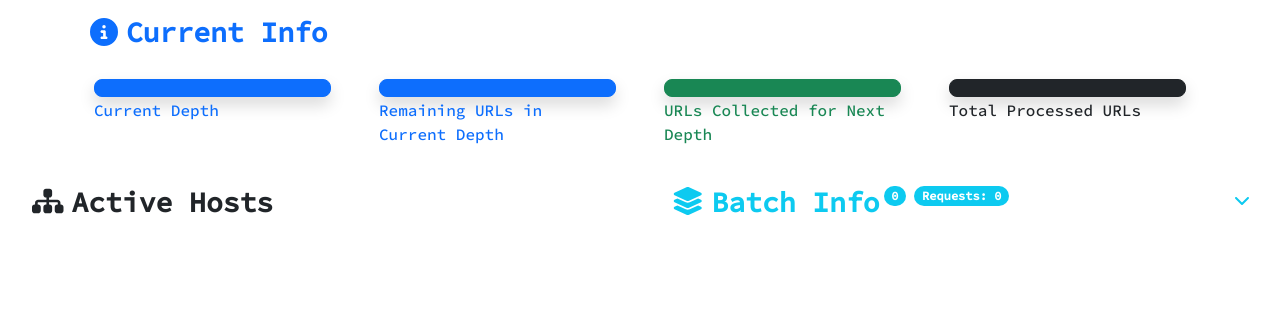
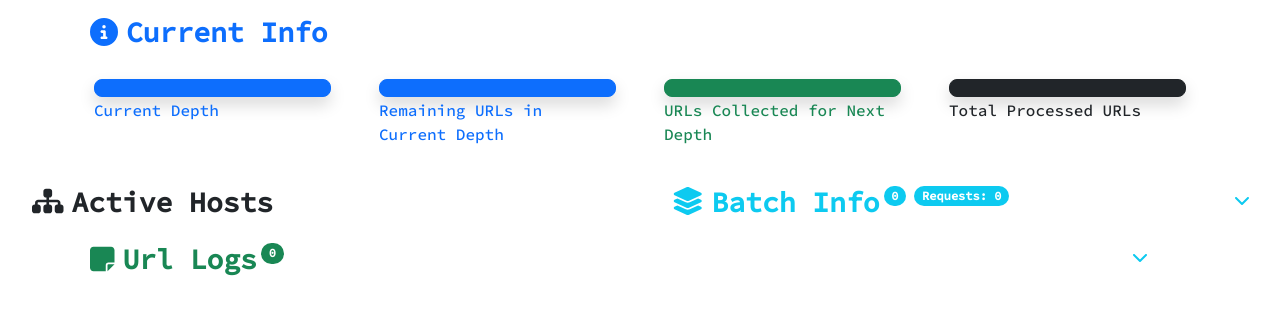
Before and after one commit to astric-0/NextCrawler, a Next.js app: page / in a window 1280 px wide. Both pictures are taken after a click on the button "Start". Shown: the top 314 px of the page. Built offline with nearby package versions, Linux system fonts and the light colour scheme.

Commit message:
added urls logs panel

```diff
--- a/components/index.js
+++ b/components/index.js
@@ -5,6 +5,7 @@ import InputBox from "./layouts/InputBox";
 import ActiveHostsPanel from "./panels/ActiveHostsPanel";
 import CurrentInfoPanel from "./panels/CurrentInfoPanel";
 import ErrorPanel from "./panels/ErrorPanel";
+import UrlLogPanel from "./panels/UrlLogPanel";
 import PanelTitle from "./PanelTitle";
 import BatchInfo from "./panels/BatchInfo";
 import ExpandBtn from "./ExpandBtn";
@@ -14,9 +15,12 @@ export {
     SourceForm,
     SourceField,
     InputBox,
+
     ActiveHostsPanel,
     CurrentInfoPanel,
     ErrorPanel,
+    UrlLogPanel,
+
     PanelTitle,
     BatchInfo,
     ExpandBtn,
--- a/components/layouts/Layout.jsx
+++ b/components/layouts/Layout.jsx
@@ -3,7 +3,7 @@ import { Container } from 'react-bootstrap';
 
 const Layout = ({ children }) => {
     return (
-        <Container fluid className='vh-100'>
+        <Container fluid className='layout-container'>
             { children }
         </Container>
     );
--- /dev/null
+++ b/components/panels/UrlLogPanel.jsx
@@ -0,0 +1,67 @@
+import React, { useContext } from 'react';
+import { Container, ListGroup, Badge, Row, Col } from 'react-bootstrap';
+import { faNoteSticky } from '@fortawesome/free-solid-svg-icons';
+import AppContext from '@/context/AppContext';
+import { PanelTitle, ExpandBtn } from '@/components';
+
+const LogItem = ({ url, info }) => {
+    const { depth, batch, urlId, status, time, failed } = info;
+    return (
+        <ListGroup.Item
+            as="li"
+            variant={ failed ? 'danger' : 'success' }
+            className="d-flex justify-content-between align-items-start"
+        >
+            <div className="ms-2 me-auto">
+                <div>
+                    <span className='fw-bold text-break'>[{urlId}]</span>&nbsp;{url}
+                </div>
+                <span className={`${ failed==true ? 'text-danger' : 'text-success' }`}>{status}</span>
+            </div>
+            <Badge bg="primary" className='mx-1'>
+                Depth: {depth}
+            </Badge>
+            <Badge bg="dark" className='mx-1'>
+                Batch: {batch}
+            </Badge>
+            <Badge bg="dark" className='mx-1'>
+                {time}
+            </Badge>
+        </ListGroup.Item>
+    );
+}
+
+const UrlLogPanel = _ => {
+    const { urlLog } = useContext(AppContext);
+    const expand = false;
+
+    const logList = [];
+    let i = 0;
+    for (let url in urlLog) {
+        logList.push(<LogItem key={i} url={url} info={urlLog[url]} />);
+        i++;
+    }
+
+    return (
+        <Container>
+            <Row className='text-success'>
+                <Col xs="11">
+                    <div className='d-flex align-items-start'>
+                        <PanelTitle title='Url Logs' icon={faNoteSticky} />
+                        <Badge className='mx-1' bg="success" pill>
+                            {Object.keys(urlLog).length}
+                        </Badge>
+                    </div>
+                </Col>
+                <Col>
+                    <ExpandBtn onClick={_ => (!expand)} expand={expand} color='info' />
+                </Col>
+            </Row>
+            <ListGroup>
+                {logList}
+            </ListGroup>
+        </Container>
+    );
+}
+
+export default UrlLogPanel;
--- a/lib/services/oracle.js
+++ b/lib/services/oracle.js
@@ -22,7 +22,7 @@ class Oracle {
         if (!(url && info)) return;
 
         this.waiting.delete(url);
-        this.processed[url] = info;
+        this.processed[url] = { ...info, time: new Date().toLocaleString() };
 
         const { hostname } = new URL(url);
         const count = this.hostnameCount[hostname];
--- a/pages/_app.js
+++ b/pages/_app.js
@@ -13,6 +13,7 @@ export default function App({ Component, pageProps }) {
     const [currentInfo,  setCurrentInfo] = useState({});
     const [crawlerErrorList, setCrawlerErrorList] = useState([]);
     const [batchInfo, setBatchInfo] = useState({ batch: 0, urls: [] });
+    const [urlLog, setUrlLog] = useState({});
 
     const pushCrawlerErrorList = error => {
         crawlerErrorList.push(error);
@@ -24,13 +25,25 @@ export default function App({ Component, pageProps }) {
         setCurrentInfo,
         pushCrawlerErrorList,
         setBatchInfo,
+        setUrlLog,
     }
 
     if (!started)
         crawler.source(undefined, callbacks);
 
+    const value = {
+        started,
+        setStarted,
+        crawler,
+        activeHosts,
+        currentInfo,
+        crawlerErrorList,
+        batchInfo,
+        urlLog,
+    }
+
     return (
-        <AppContext.Provider value={{ started, setStarted, crawler, activeHosts, currentInfo, crawlerErrorList, batchInfo }}>
+        <AppContext.Provider value={value}>
             <Layout>
                 <Component {...pageProps} />
             </Layout>
--- a/pages/index.js
+++ b/pages/index.js
@@ -1,6 +1,8 @@
 import { useContext } from "react";
 import { Row, Col } from "react-bootstrap";
-import { SourceForm, Bozos, ActiveHostsPanel, CurrentInfoPanel, ErrorPanel, BatchInfo } from "@/components";
+import {
+    SourceForm, Bozos, ActiveHostsPanel, CurrentInfoPanel, ErrorPanel, BatchInfo, UrlLogPanel
+} from "@/components";
 import AppContext from "@/context/AppContext";
 
 export default function Home() {
@@ -28,6 +30,7 @@ export default function Home() {
                             </Col>
                         </Row>
                         <ErrorPanel />
+                        <UrlLogPanel />
                     </Col>
                 }
             </Row>
--- a/styles/globals.css
+++ b/styles/globals.css
@@ -2,6 +2,12 @@
 
 body {
     font-family: 'Source Code Pro';
+}
+
+.layout-container {
+    height: 100vh;
+    overflow-y: auto;
+    overflow-x: hidden;
 }
 
 .batch-list {
```
Also changed, not shown: lib/services/weaver.js.
